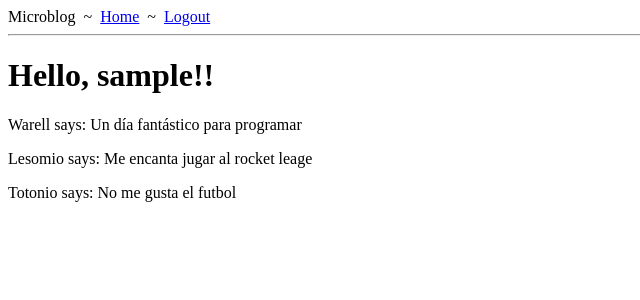
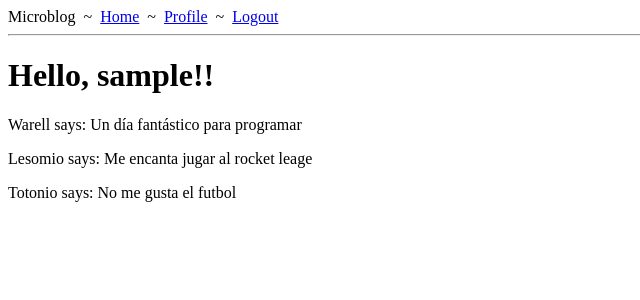
Before and after one commit to minvdev/microblog, a Flask app: page / in a window 1280 px wide. Shown: the top 300 px of the page, without its empty margins (0-640 px from the left). Run offline with Flask 3, Linux system fonts and the light colour scheme; the visitor is signed in with stand-in values (Sample User, id 1); parts of the project's set-up code (start-up, migrations or seed data) failed here and were passed over.

Commit message:
Link to profile

```diff
--- a/app/templates/base.html
+++ b/app/templates/base.html
@@ -16,6 +16,8 @@
       {% if current_user.is_anonymous %}
       <a href={{ url_for('login') }}>Login</a>
       {% else %}
+      <a href={{ url_for('user', username=current_user.username) }}>Profile</a>
+      &nbsp;~&nbsp;
       <a href={{ url_for('logout') }}>Logout</a>
       {% endif %}
     </div>
```
